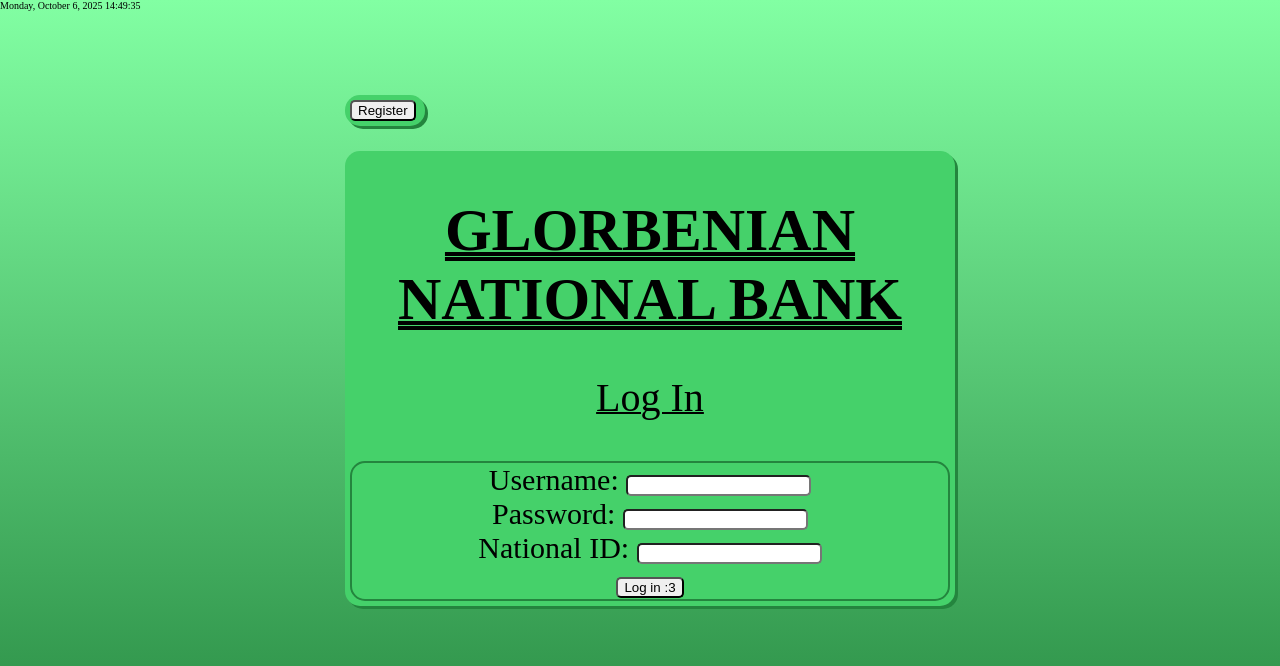
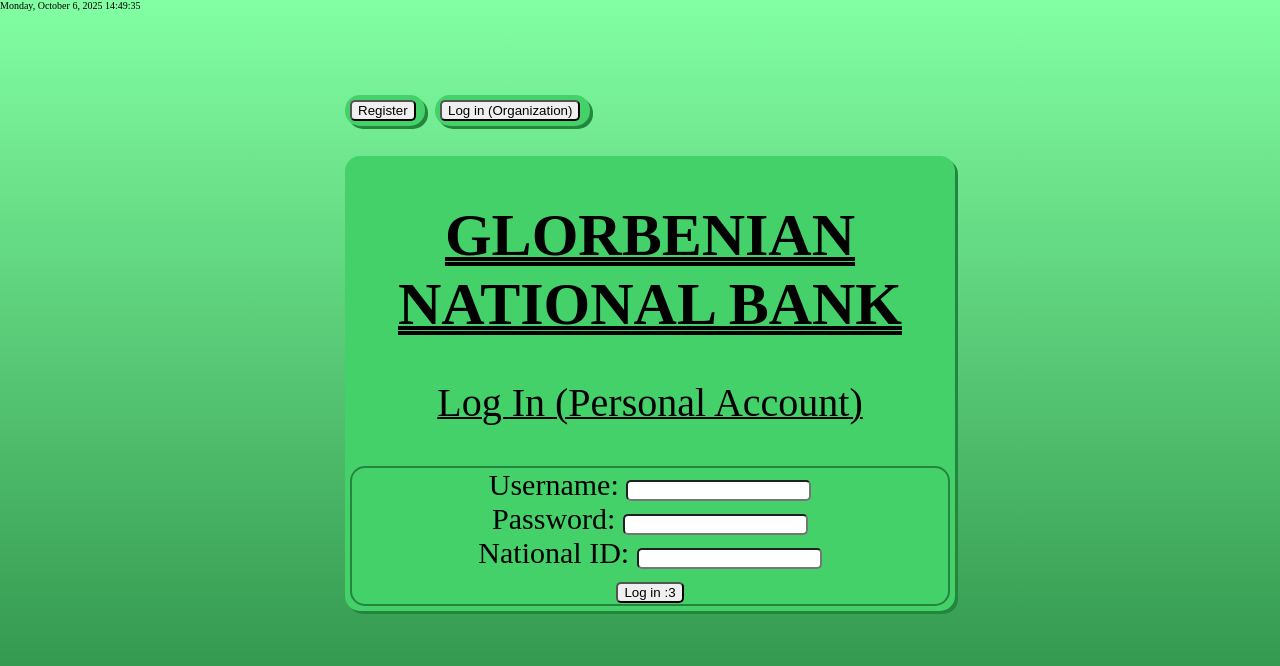
Before and after one commit to DiggyGorgonzola/glorbank, a Flask app: page / in a window 1280 px wide. Shown: the top 666 px of the page. Run offline with Flask 3, Linux system fonts and the light colour scheme.

Commit message:
Update home.html

```diff
--- a/templates/home.html
+++ b/templates/home.html
@@ -17,7 +17,7 @@ html, body {
           position: relative;
           top: calc(20% - 70px);
           left: calc(50% - 300px);
-          width: 70px;
+          width: 50px;
           padding: 5px;
           margin: 5px;
           background-color: #45d16a;
@@ -84,14 +84,21 @@ html, body {
 
   <div id="clock-display" style="position:absolute;font-size:10px;text-align:left;text-decoration:0px;"></div>
   <!-- figure out how to make the buttons variable lenght! -->
-  <div class="registration" id="registration">
-    <form action="/register">
-      <input type="submit" value="Register"/>
-    </form>
+  <div style="display:flex;position:relative;top:calc(20% - 70px);">
+    <div class="registration" style="width:70px;">
+      <form action="/register">
+        <input type="submit" value="Register"/>
+      </form>
+    </div>
+    <div class="registration" style="width:145px;">
+      <form action="/logorg">
+        <input type="submit" value="Log in (Organization)"/>
+      </form>
+    </div>
   </div>
   <div class="box" id="box">
     <h1>GLORBENIAN NATIONAL BANK</h1>
-    <p>Log In</p>
+    <p>Log In (Personal Account)</p>
     <h2 id="heading2"></h2>
     <form id="login_form" class="forme" action="/" method="POST">
       Username: <input type="text" name="username" id='usernamething' onclick='returntonormal()' required><br>
```
